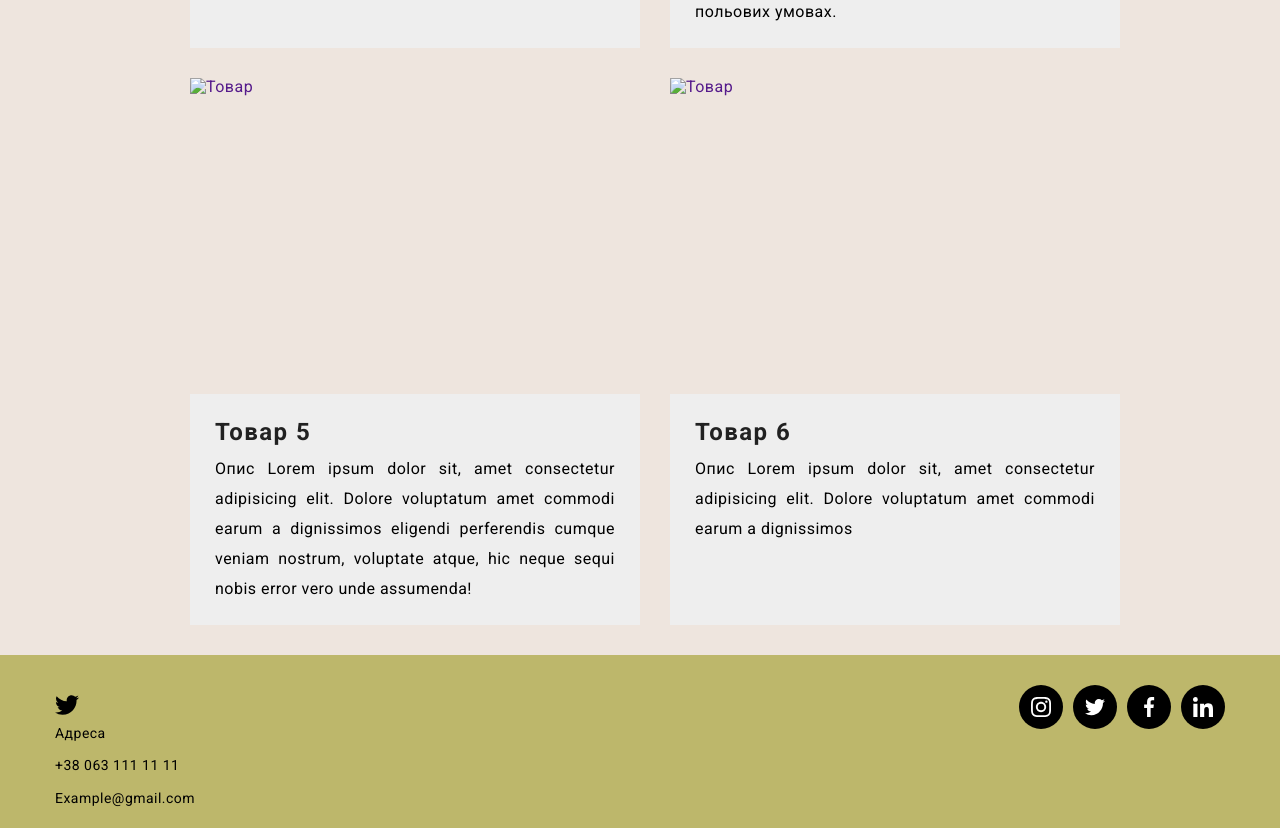
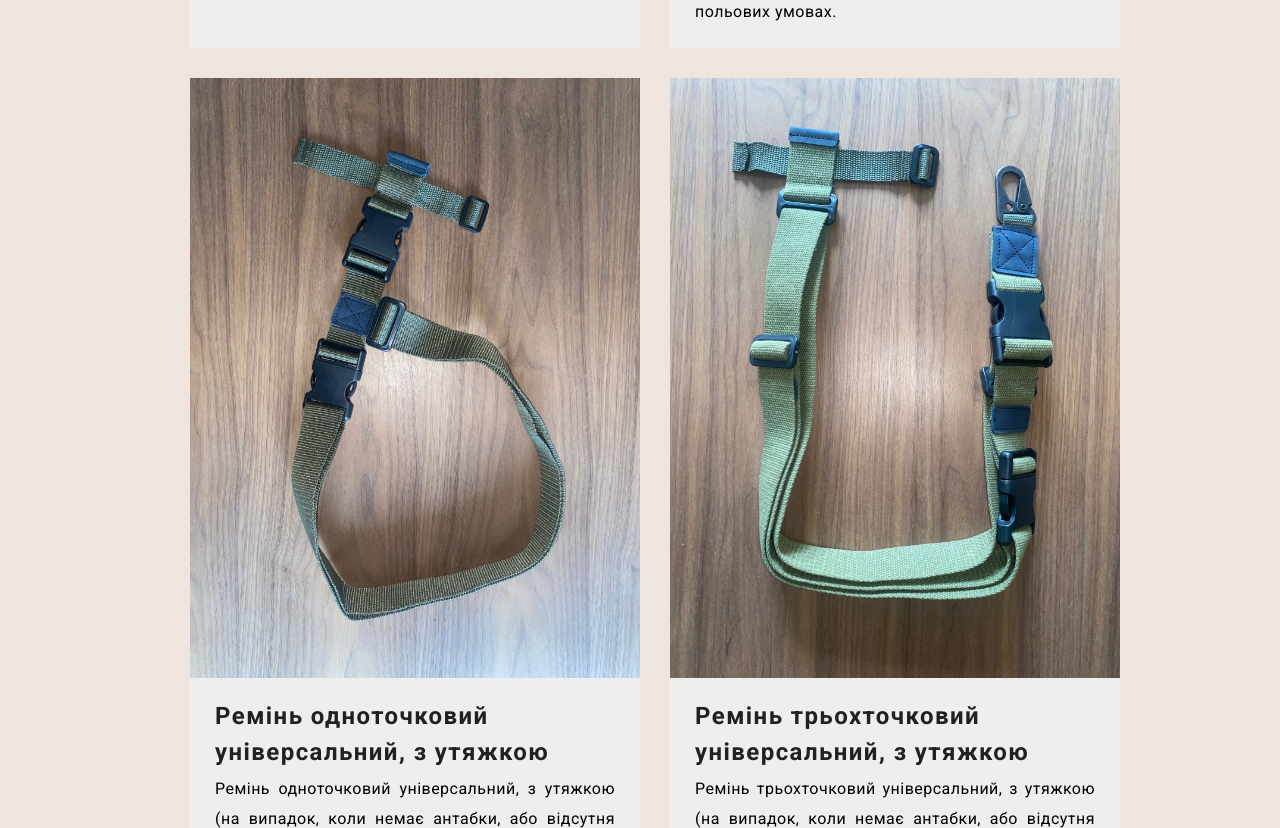
Before and after one commit to Nikolay-Kovalov/Landing-page, a plain HTML site: page index.html in a window 1280 px wide. Shown: the part 2913-3741 px from the top of the page. Drawn offline with nearby package versions, Linux system fonts and the light colour scheme.

Commit message:
Edited files

```diff
--- a/index.html
+++ b/index.html
@@ -320,7 +320,7 @@
                 <div class="thumb">
                   <img
                     class="thumb__image image"
-                    src="./images/img-25.jpg"
+                    src="./images/R-5.jpg"
                     alt="Товар"
                     width="570"
                     height="400"
@@ -330,9 +330,9 @@
 
                 <div class="thumb__content">
                   <h3 class="thumb__title">
-                    Товар 5
+                    Ремінь одноточковий універсальний, з утяжкою
                   </h3>
-                  <p class="thumb__text">Опис Lorem ipsum dolor sit, amet consectetur adipisicing elit. Dolore voluptatum amet commodi earum a dignissimos eligendi perferendis cumque veniam nostrum, voluptate atque, hic neque sequi nobis error vero unde assumenda!</p>
+                  <p class="thumb__text">Ремінь одноточковий універсальний, з утяжкою (на випадок, коли немає антабки, або відсутня можливість кріплення ременя карабіном зі сторони прикладу). Вироблений з х.б. (брезентової) стропи, посиленої синтетичним армуванням зсередини. Переваги такого матеріалу – бистре висихання та підвищена стійкість до зносу, особливо в польових умовах (довге висихання цільно-брезентової стропи – відома проблема). Всі стики армовані якісною натуральною шкірою, товщиною 3 мм., проклеєні та прошиті армованою ниткою. У виробі використовуються якісна фурнітура. Ремінь в зборі, матеріали та фурнітуру протестовано, витримує статичні та динамічні навантаження (до 22 кг.) в польових умовах.</p>
                 </div>
               </a>
             </li>
@@ -346,7 +346,7 @@
                 <div class="thumb">
                   <img
                     class="thumb__image image"
-                    src="#"
+                    src="./images/R-6.jpg"
                     alt="Товар"
                     width="570"
                     height="400"
@@ -356,9 +356,9 @@
 
                 <div class="thumb__content">
                   <h3 lang="en" class="thumb__title">
-                    Товар 6
+                    Ремінь трьохточковий універсальний, з утяжкою
                   </h3>
-                  <p class="thumb__text">Опис Lorem ipsum dolor sit, amet consectetur adipisicing elit. Dolore voluptatum amet commodi earum a dignissimos </p>
+                  <p class="thumb__text">Ремінь трьохточковий універсальний, з утяжкою (на випадок, коли немає антабки, або відсутня можливість кріплення ременя карабіном зі сторони прикладу). Вироблений з х.б. (брезентової) стропи, посиленої синтетичним армуванням зсередини. Переваги такого матеріалу – бистре висихання та підвищена стійкість до зносу, особливо в польових умовах (довге висихання цільно-брезентової стропи – відома проблема). Всі стики армовані якісною натуральною шкірою, товщиною 3 мм., проклеєні та прошиті армованою ниткою. У виробі використовуються якісна фурнітура, посилені металеві тактичні карабіни. Ремінь в сборі, матеріали та фурнітуру протестовано, витримує статичні та динамічні навантаження (до 22 кг.) в польових умовах.</p>
                 </div>
               </a>
             </li>
--- a/scss/layouts/_address.scss
+++ b/scss/layouts/_address.scss
@@ -11,6 +11,7 @@
 .address-wrapper {
 
     text-align: center;
+    margin-bottom: 40px;
 
     @media screen and (min-width: 1200px) {
         margin-right: auto;
```
Also changed, not shown: css/main.css, css/main.min.css, images/R-5.jpg (added), images/R-6.jpg (added), 2 other files.
